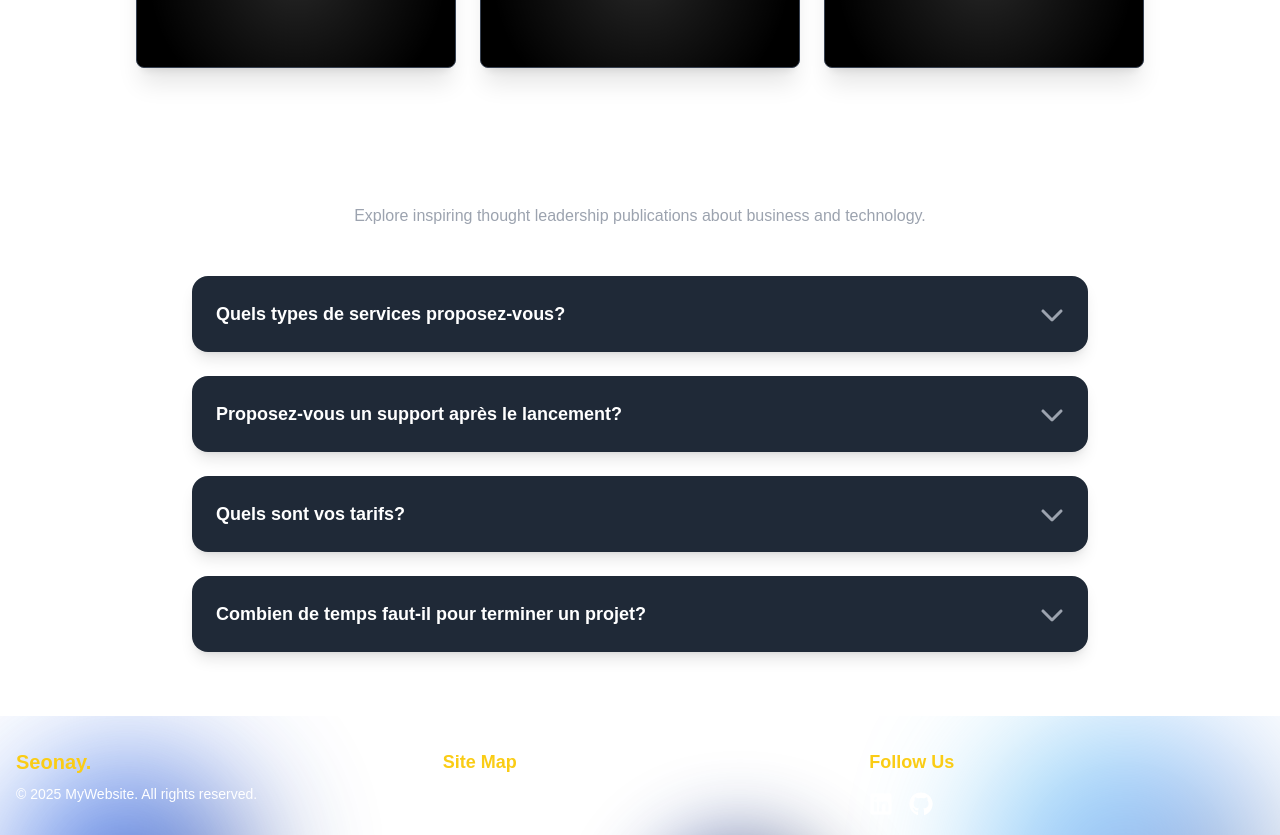
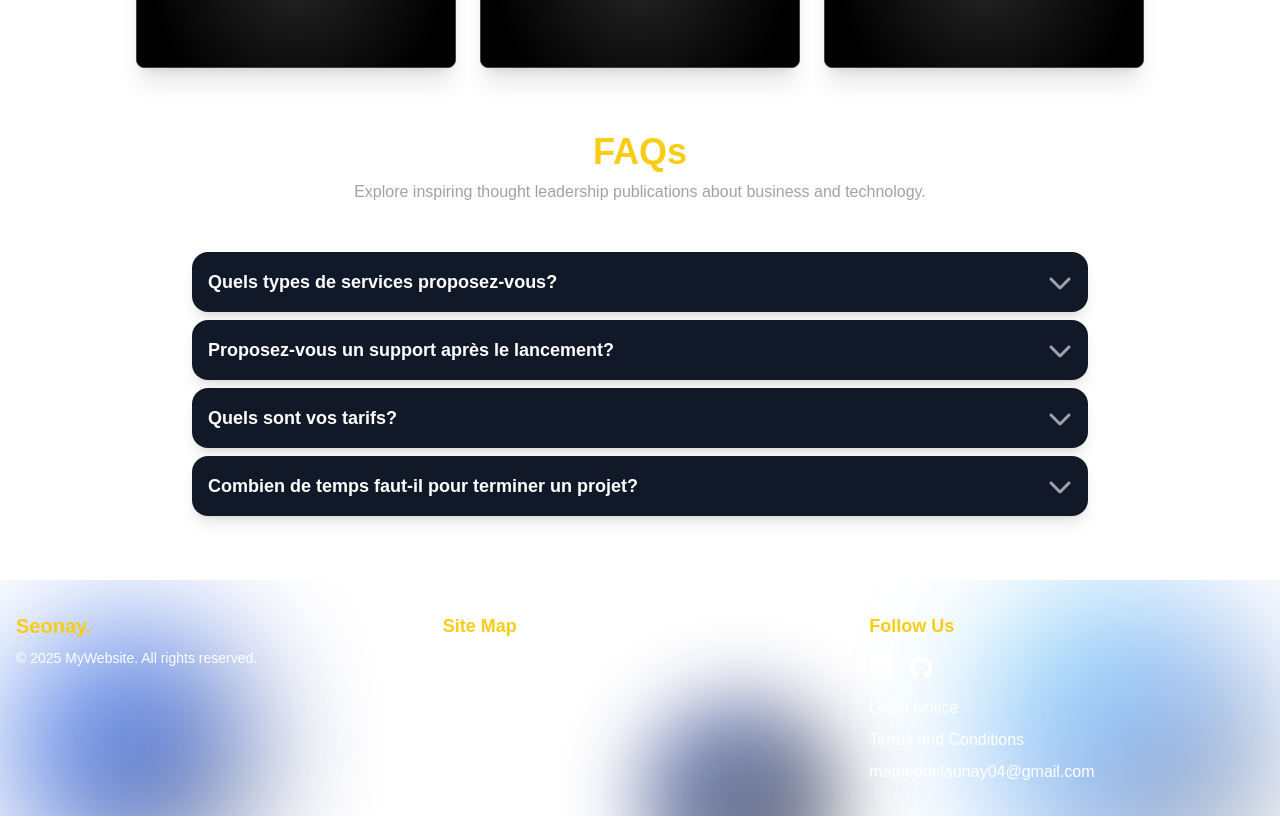
Before and after one commit to D-Seonay/portfolio-matheo-delaunay-2025, a Next.js app: page / in a window 1280 px wide. Shown: the part 1960-2795 px from the top of the page. Built offline with nearby package versions, Linux system fonts and the light colour scheme.

Commit message:
Mise à jour des styles dans les composants AboutMe et FAQ : suppression de la classe background-grey, modification de la couleur de texte et ajustement des marges.

```diff
--- a/src/app/components/AboutMe.tsx
+++ b/src/app/components/AboutMe.tsx
@@ -4,7 +4,7 @@ import { motion } from "framer-motion";
 
 const AboutMe = () => {
   return (
-    <div className="min-h-screen text-white flex flex-col items-center justify-center p-8 relative w-full background-grey">
+    <div className="min-h-screen text-white flex flex-col items-center justify-center p-8 relative w-full">
       <motion.div
         initial={{ opacity: 0, y: 50 }}
         animate={{ opacity: 1, y: 0 }}
--- a/src/app/components/FAQ.tsx
+++ b/src/app/components/FAQ.tsx
@@ -25,15 +25,15 @@ export default function FAQ() {
   return (
     <div className="text-white min-h-full py-16 px-4 md:px-20 w-full">
       <div className="max-w-4xl mx-auto">
-        <h1 className="text-4xl font-bold mb-8 text-center text-navy">FAQs</h1>
+        <h1 className="text-4xl font-bold mb-2 text-center text-primary">FAQs</h1>
         <p className="text-center text-gray-400 mb-12">
           Explore inspiring thought leadership publications about business and technology.
         </p>
-        <div className="space-y-6">
+        <div className="space-y-2">
           {faqs.map((faq, index) => (
             <div
               key={index}
-              className="bg-gray-800 rounded-2xl p-6 shadow-lg cursor-pointer"
+              className="bg-gray-900 rounded-2xl p-4 shadow-lg cursor-pointer"
               onClick={() => toggleFAQ(index)}
             >
               <div className="flex justify-between items-center">
```
